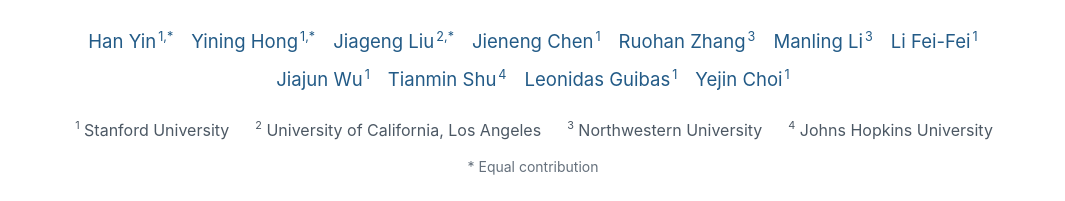
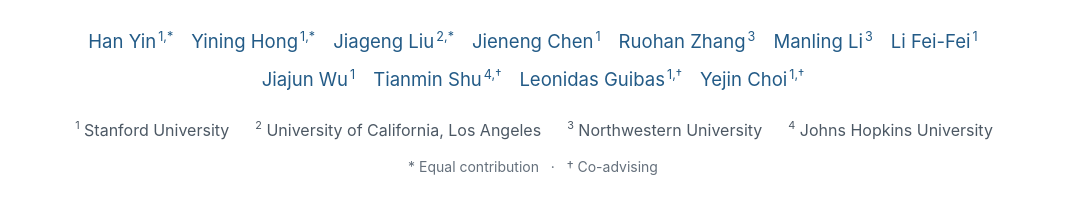
Before and after one commit to SpatialToM-Bench/spatialtom-bench.github.io, a plain HTML site: page index.html in a window 1280 px wide. Shown: the part 165-366 px from the top of the page, without its empty margins (107-1172 px from the left). Drawn offline with Linux system fonts and the light colour scheme.

Commit message:
Mark Tianmin Shu, Leonidas Guibas, and Yejin Choi as co-advising

```diff
--- a/index.html
+++ b/index.html
@@ -41,16 +41,16 @@
 <span class="author">Manling Li<sup>3</sup></span>
 <span class="author">Li Fei-Fei<sup>1</sup></span>
 <span class="author">Jiajun Wu<sup>1</sup></span>
-<span class="author">Tianmin Shu<sup>4</sup></span>
-<span class="author">Leonidas Guibas<sup>1</sup></span>
-<span class="author">Yejin Choi<sup>1</sup></span></div>
+<span class="author">Tianmin Shu<sup>4,†</sup></span>
+<span class="author">Leonidas Guibas<sup>1,†</sup></span>
+<span class="author">Yejin Choi<sup>1,†</sup></span></div>
   <div class="affiliations">
    <span><sup>1</sup> Stanford University</span>
    <span><sup>2</sup> University of California, Los Angeles</span>
    <span><sup>3</sup> Northwestern University</span>
    <span><sup>4</sup> Johns Hopkins University</span>
   </div>
-  <p class="contribution">* Equal contribution</p>
+  <p class="contribution">* Equal contribution &nbsp; · &nbsp; † Co-advising</p>
   <div class="resources" aria-label="Resource availability">
    <div class="resource-item">
     <button class="resource-button" type="button" aria-label="Paper on arXiv" aria-describedby="paper-status">
```
